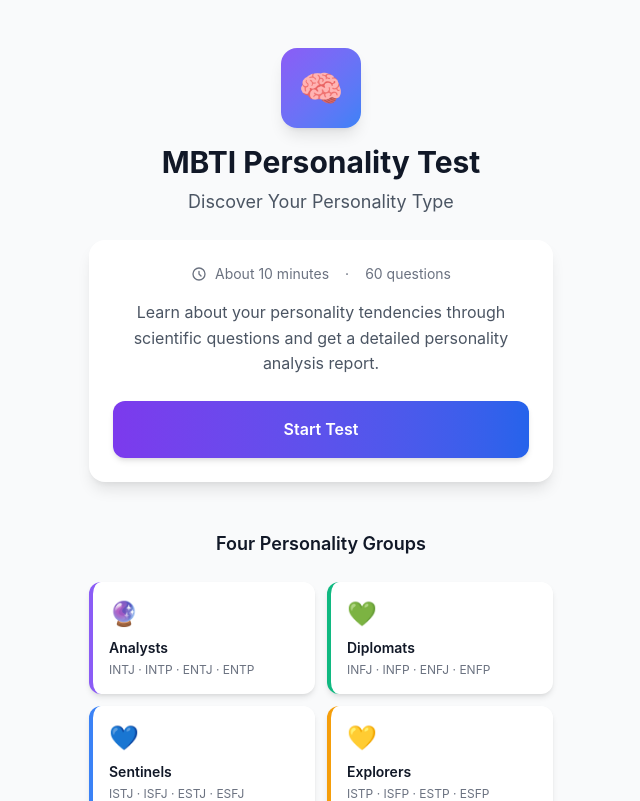
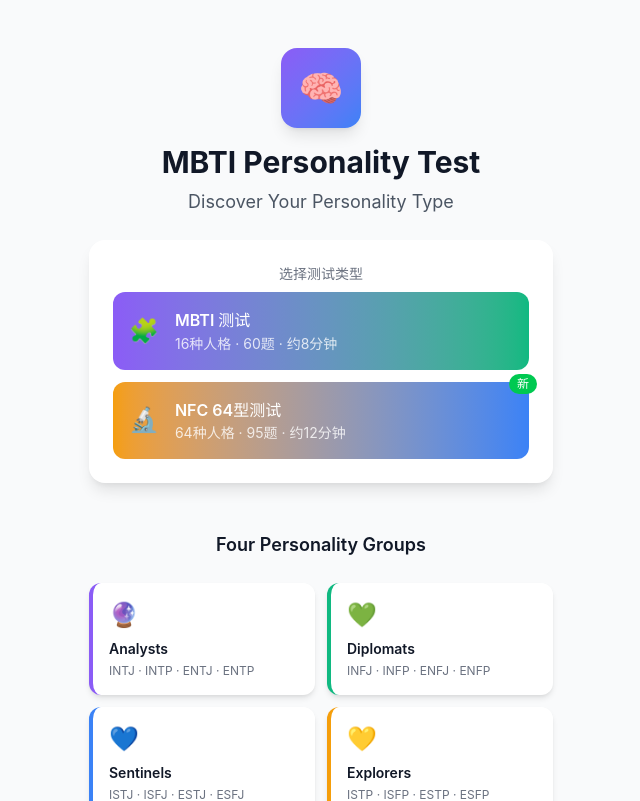
Before and after one commit to newbdez33/imbt, a React (Vite) app: page / in a window 1280 px wide. Shown: the top 801 px of the page, without its empty margins (319-959 px from the left). Built offline with nearby package versions, Linux system fonts and the light colour scheme.

Commit message:
Show MBTI and NFC test options on landing page

```diff
--- a/src/pages/LandingPage.tsx
+++ b/src/pages/LandingPage.tsx
@@ -24,25 +24,34 @@
             </p>
           </div>
 
-          <div className="bg-white dark:bg-gray-800 rounded-2xl p-6 card-shadow-lg">
-            <div className="flex items-center justify-center gap-2 text-sm text-gray-500 dark:text-gray-400 mb-4">
-              <svg className="w-4 h-4" fill="none" stroke="currentColor" viewBox="0 0 24 24">
-                <path strokeLinecap="round" strokeLinejoin="round" strokeWidth={2} d="M12 8v4l3 3m6-3a9 9 0 11-18 0 9 9 0 0118 0z" />
-              </svg>
-              <span>{t('landing.duration')}</span>
-              <span className="mx-2">·</span>
-              <span>{t('landing.questions')}</span>
+          <div className="bg-white dark:bg-gray-800 rounded-2xl p-6 card-shadow-lg space-y-3">
+            <div className="text-sm text-gray-500 dark:text-gray-400 text-center mb-2">
+              选择测试类型
             </div>
-
-            <p className="text-gray-600 dark:text-gray-300 text-center mb-6">
-              {t('landing.description')}
-            </p>
 
             <button
               onClick={() => { play('click'); navigate('/test') }}
-              className="w-full py-4 px-6 bg-gradient-to-r from-analyst-600 to-sentinel-600 hover:from-analyst-700 hover:to-sentinel-700 text-white font-semibold rounded-xl transition-all transform hover:scale-[1.02] active:scale-[0.98] card-shadow"
+              className="w-full p-4 bg-gradient-to-r from-analyst-500 to-diplomat-500 hover:opacity-90 text-white rounded-xl text-left flex items-center gap-4 transition-all"
             >
-              {t('landing.startTest')}
+              <span className="text-2xl">🧩</span>
+              <div>
+                <div className="font-semibold">MBTI 测试</div>
+                <div className="text-sm text-white/80">16种人格 · 60题 · 约8分钟</div>
+              </div>
+            </button>
+
+            <button
+              onClick={() => { play('click'); navigate('/test/nfc') }}
+              className="relative w-full p-4 bg-gradient-to-r from-explorer-500 to-sentinel-500 hover:opacity-90 text-white rounded-xl text-left flex items-center gap-4 transition-all"
+            >
+              <span className="absolute -top-2 -right-2 px-2 py-0.5 bg-green-500 text-white text-xs font-medium rounded-full">
+                新
+              </span>
+              <span className="text-2xl">🔬</span>
+              <div>
+                <div className="font-semibold">NFC 64型测试</div>
+                <div className="text-sm text-white/80">64种人格 · 95题 · 约12分钟</div>
+              </div>
             </button>
           </div>
         </div>
```
